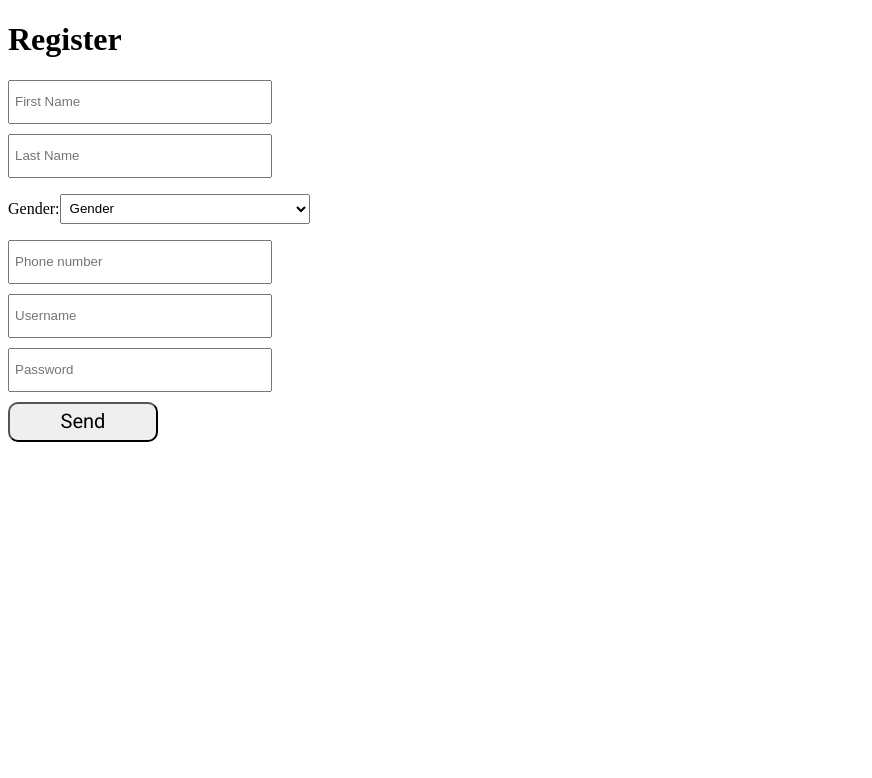
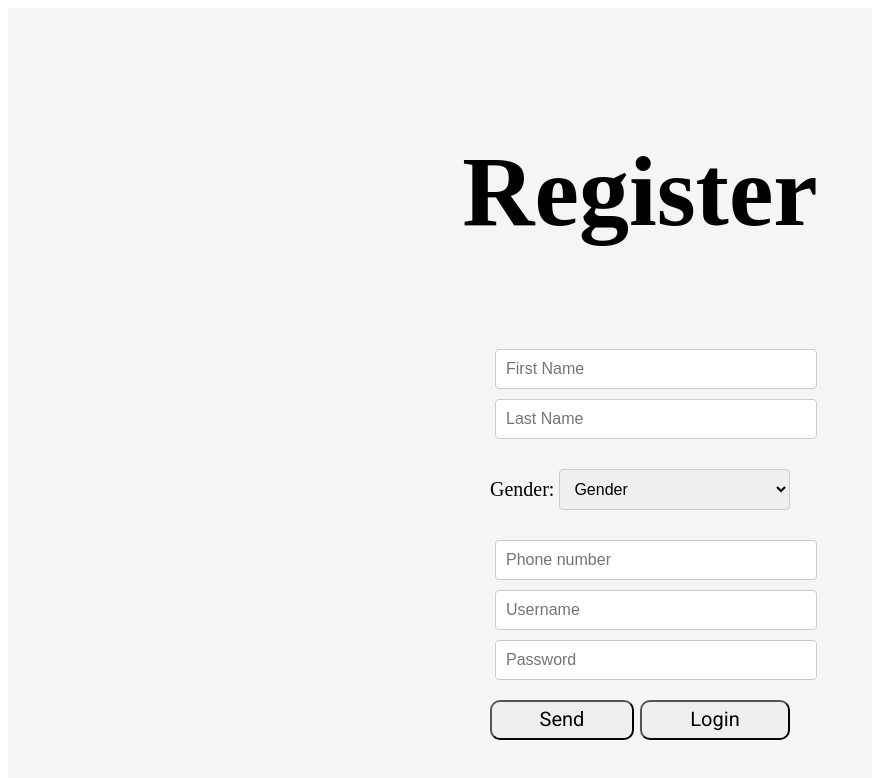
Before and after one commit to Mxrk122/logiflow, a React (Vite) app in the folder frontend/: page /register in a window 1280 px wide. Shown: the top 778 px of the page, without its empty margins (0-872 px from the left). Built offline with nearby package versions, Linux system fonts and the light colour scheme.

Commit message:
parrte de register terminado

```diff
--- a/frontend/src/css/Register.css
+++ /dev/null
@@ -1,16 +0,0 @@
-.register-container {
-    display: flex;
-    flex-direction: column;
-    align-items: center;
-}
-
-.form-group {
-    margin-bottom: 10px;
-}
-
-input,
-select {
-    width: 250px;
-    height: 30px;
-    padding: 5px;
-}
--- a/frontend/src/routes/Register.jsx
+++ b/frontend/src/routes/Register.jsx
@@ -3,7 +3,8 @@ import { useNavigate } from 'react-router-dom'
 import axios from 'axios'
 import Button from '../components/Button'
 import { UserContext } from '../providers/UserProvider'
-import '../css/Register.css';
+import '../scss/Register.scss';
+import { Link } from 'react-router-dom';
 
 const Register = () => {
     const [firstname, setFirstname] = useState()
@@ -46,8 +47,9 @@ const Register = () => {
     }
 
     return (
-        <div className='register-containter'>
+        <div className='register-container'>
             <h1>Register</h1>
+            <form className='register-form'>
                 <div className='form-group'>
                     <input
                         type="text"
@@ -110,12 +112,19 @@ const Register = () => {
                     />
                 </div>
                 <div className='form-group'>
+                    <div className="button-group">
                         <Button
                         text="Send"
                         onClick={handleRegister}
                         />
+                        <Link to="/login">
+                            <Button
+                                text="Login"
+                            />
+                        </Link>
                     </div>
-
+                </div>
+            </form>
         </div>
     )
 }
--- /dev/null
+++ b/frontend/src/scss/Register.scss
@@ -0,0 +1,60 @@
+.register-container {
+    display: flex;
+    flex-direction: column;
+    align-items: center;
+    justify-content: center;
+    height: 100vh;
+    background-color: #f5f5f5;
+
+    h1 {
+      font-size: 100px;
+      margin-bottom: 100px;
+    }
+  }
+
+  .register-form {
+    display: flex;
+    flex-direction: column;
+    align-items: center;
+
+    .form-group {
+      display: flex;
+      flex-direction: column;
+      margin-bottom: 10px;
+      width: 100%;
+
+      select {
+        width: 80%;
+      }
+
+      button {
+        margin-top: 10px;
+      }
+    }
+  }
+
+  input,
+  select {
+    padding: 10px;
+    border: 1px solid #ccc;
+    border-radius: 4px;
+    font-size: 16px;
+    margin-left: 5px;
+    width: 100%;
+  }
+
+  p {
+    display: flex;
+    align-items: center;
+    font-size: 20px;
+  }
+
+  .button-group {
+    display: flex;
+    justify-content: space-between;
+    width: 100%;
+
+    button {
+      flex-basis: 48%;
+    }
+  }
--- /dev/null
+++ b/package.json
@@ -0,0 +1,5 @@
+{
+  "dependencies": {
+    "sass": "^1.62.1"
+  }
+}
```
Also changed, not shown: 1 other file (tests, documents, lock files or other folders). Lines whose indentation alone changed are shown as unchanged.
